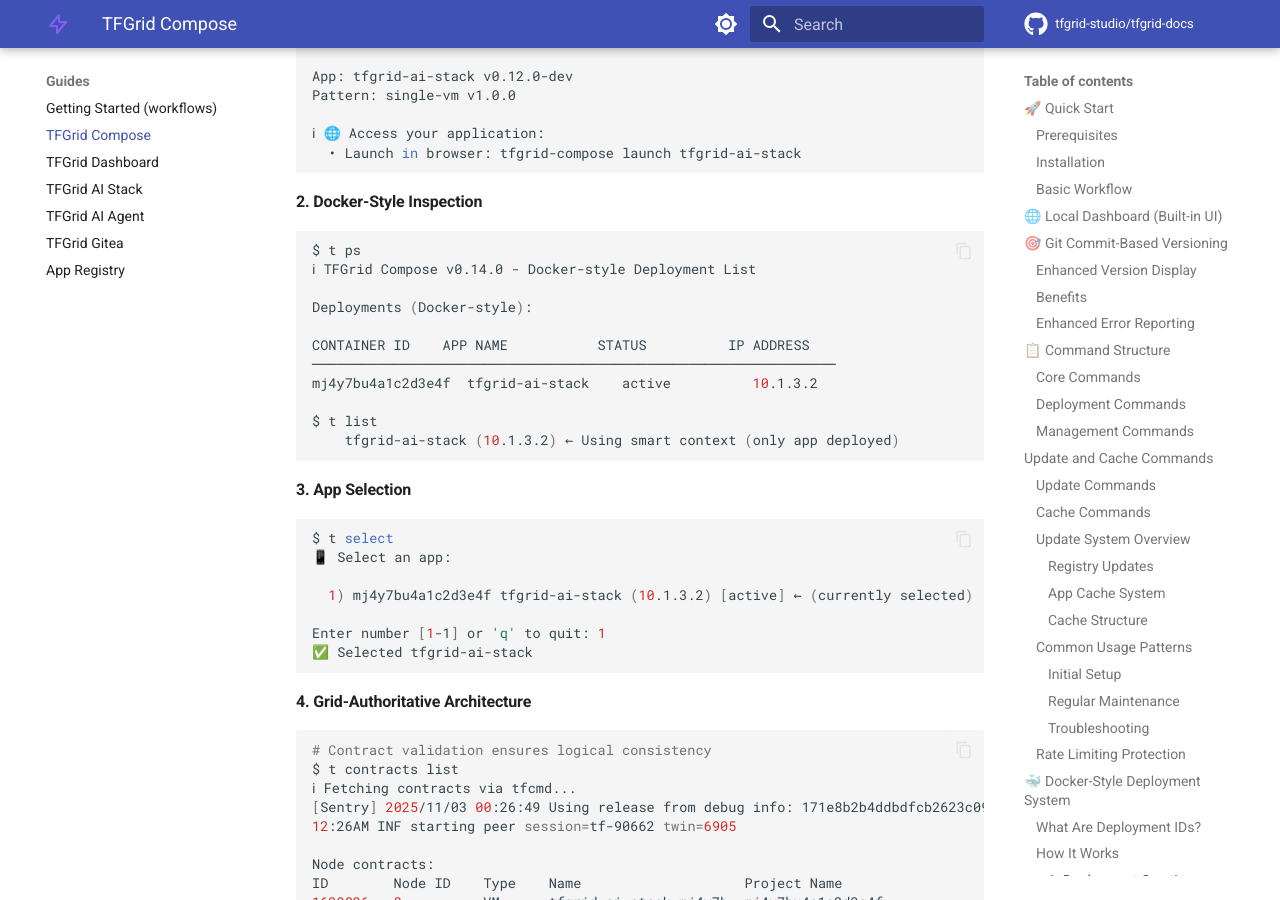
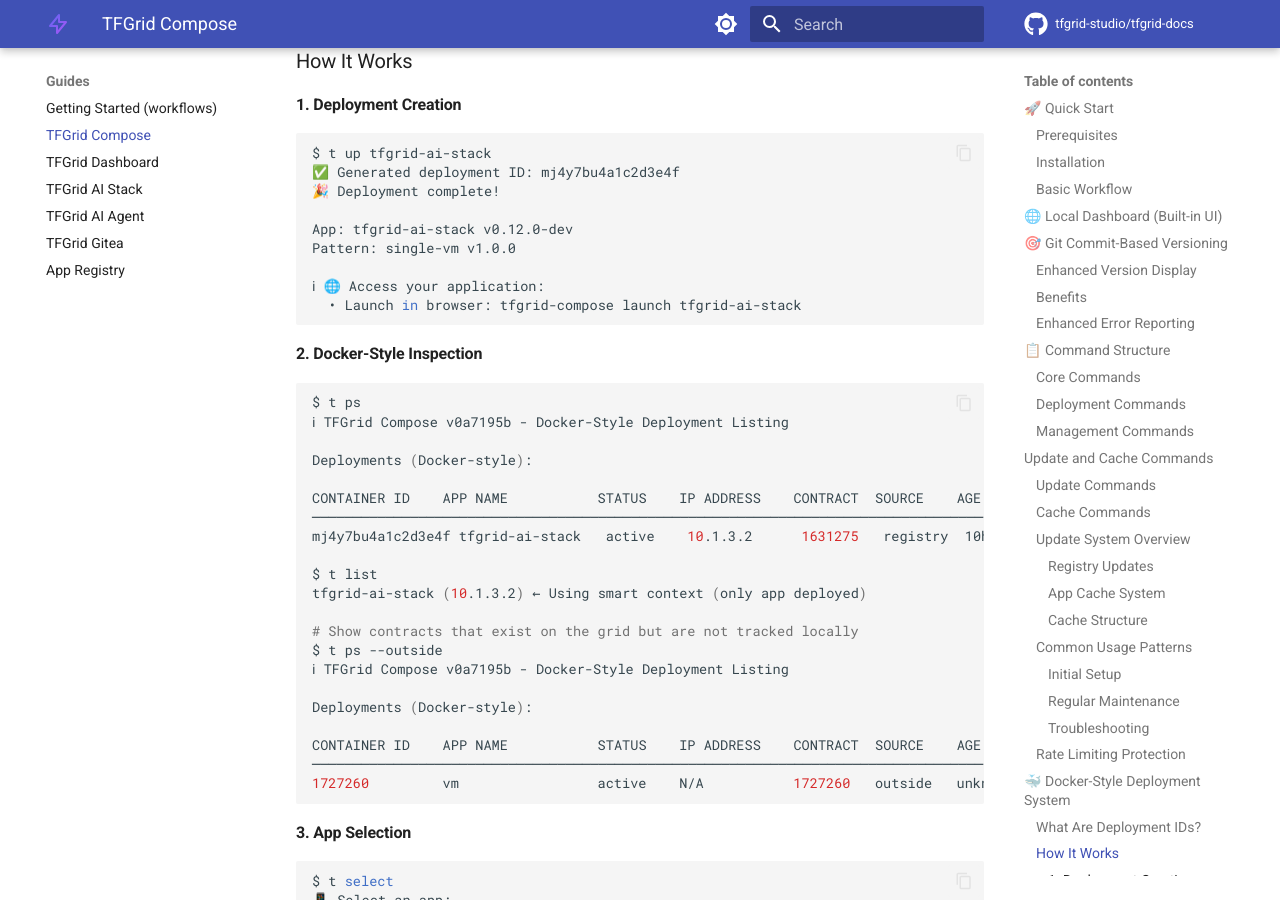
Before and after one commit to tfgrid-studio/tfgrid-docs, an MkDocs documentation site: the page built from docs/guides/tfgrid-compose.md, in a window 1280 px wide and 900 px high, scrolled down 7489 px. Built offline with MkDocs 1.6.1 and Material for MkDocs 9.7.7, drawn with Linux system fonts in a browser that asks for light colours; comment, search, counter and statistics services are not loaded; the version menu is left out; some of the changed text lies outside the part shown.

Commit message:
docs: Update TFGrid Compose guide with new CLI flags and version info

````diff
--- a/docs/guides/tfgrid-compose.md
+++ b/docs/guides/tfgrid-compose.md
@@ -127,7 +127,9 @@
 | `t shortcut <name>` | Create command alias | `t shortcut tf` |
 | `t search [query]` | Search apps in registry | `t search ai` |
 | `t list` | List deployed apps (Docker-style) | `t list` |
-| `t ps` | Docker-style deployment inspection | `t ps` |
+| `t ps` | Docker-style deployment inspection for tracked deployments | `t ps` |
+| `t ps --all` | Show all tracked deployments (including non-active) | `t ps --all` |
+| `t ps --outside` | Show grid contracts not tracked in local registry (SOURCE=outside) | `t ps --outside` |
 | `t select [app]` | Select active app | `t select tfgrid-ai-stack` |
 | `t commands` | Show app commands | `t commands` |
 | `t dashboard [start\|stop\|status\|logs]` | Local web dashboard for apps and deployments | `t dashboard` |
@@ -294,16 +296,26 @@
 #### 2. Docker-Style Inspection
 ```bash
 $ t ps
-ℹ TFGrid Compose v0.14.0 - Docker-style Deployment List
+ℹ TFGrid Compose v0a7195b - Docker-Style Deployment Listing
 
 Deployments (Docker-style):
 
-CONTAINER ID    APP NAME           STATUS          IP ADDRESS
-────────────────────────────────────────────────────────────────
-mj4y7bu4a1c2d3e4f  tfgrid-ai-stack    active          10.1.3.2
+CONTAINER ID    APP NAME           STATUS    IP ADDRESS    CONTRACT  SOURCE    AGE
+──────────────────────────────────────────────────────────────────────────────────
+mj4y7bu4a1c2d3e4f tfgrid-ai-stack   active    10.1.3.2      1631275   registry  10h ago
 
 $ t list
-    tfgrid-ai-stack (10.1.3.2) ← Using smart context (only app deployed)
+tfgrid-ai-stack (10.1.3.2) ← Using smart context (only app deployed)
+
+# Show contracts that exist on the grid but are not tracked locally
+$ t ps --outside
+ℹ TFGrid Compose v0a7195b - Docker-Style Deployment Listing
+
+Deployments (Docker-style):
+
+CONTAINER ID    APP NAME           STATUS    IP ADDRESS    CONTRACT  SOURCE    AGE
+──────────────────────────────────────────────────────────────────────────────────
+1727260         vm                 active    N/A           1727260   outside   unknown
 ```
 
 #### 3. App Selection
@@ -427,9 +439,9 @@
 
 # Show all registry entries (history + debugging)
 $ t ps
-CONTAINER ID    APP NAME         CONTRACT    STATUS    IP ADDRESS    AGE
-─────────────────────────────────────────────────────────────────────────
-u4lavu3x        tfgrid-ai-stack   1631275    active    10.1.3.2     10h ago
+CONTAINER ID    APP NAME         STATUS    IP ADDRESS    CONTRACT  SOURCE    AGE
+────────────────────────────────────────────────────────────────────────────────
+u4lavu3x        tfgrid-ai-stack  active    10.1.3.2      1631275   registry  10h ago
 
 # Show only grid-valid deployments (authoritative)
 $ t list
@@ -509,9 +521,9 @@
 #### 4. Enhanced Docker-Style Display
 ```bash
 $ t ps
-CONTAINER ID    APP NAME           STATUS    IP ADDRESS    CONTRACT    AGE
-────────────────────────────────────────────────────────────────────────────
-abc123def456   tfgrid-ai-stack     active    10.1.3.2     1629826     2h ago
+CONTAINER ID    APP NAME           STATUS    IP ADDRESS    CONTRACT  SOURCE    AGE
+──────────────────────────────────────────────────────────────────────────────────
+abc123def456   tfgrid-ai-stack     active    10.1.3.2     1629826   registry  2h ago
 ```
 
 #### 5. Smart Contract Management
````
Also changed, not shown: other parts of docs/guides/tfgrid-compose.md (+2 -2 lines).
